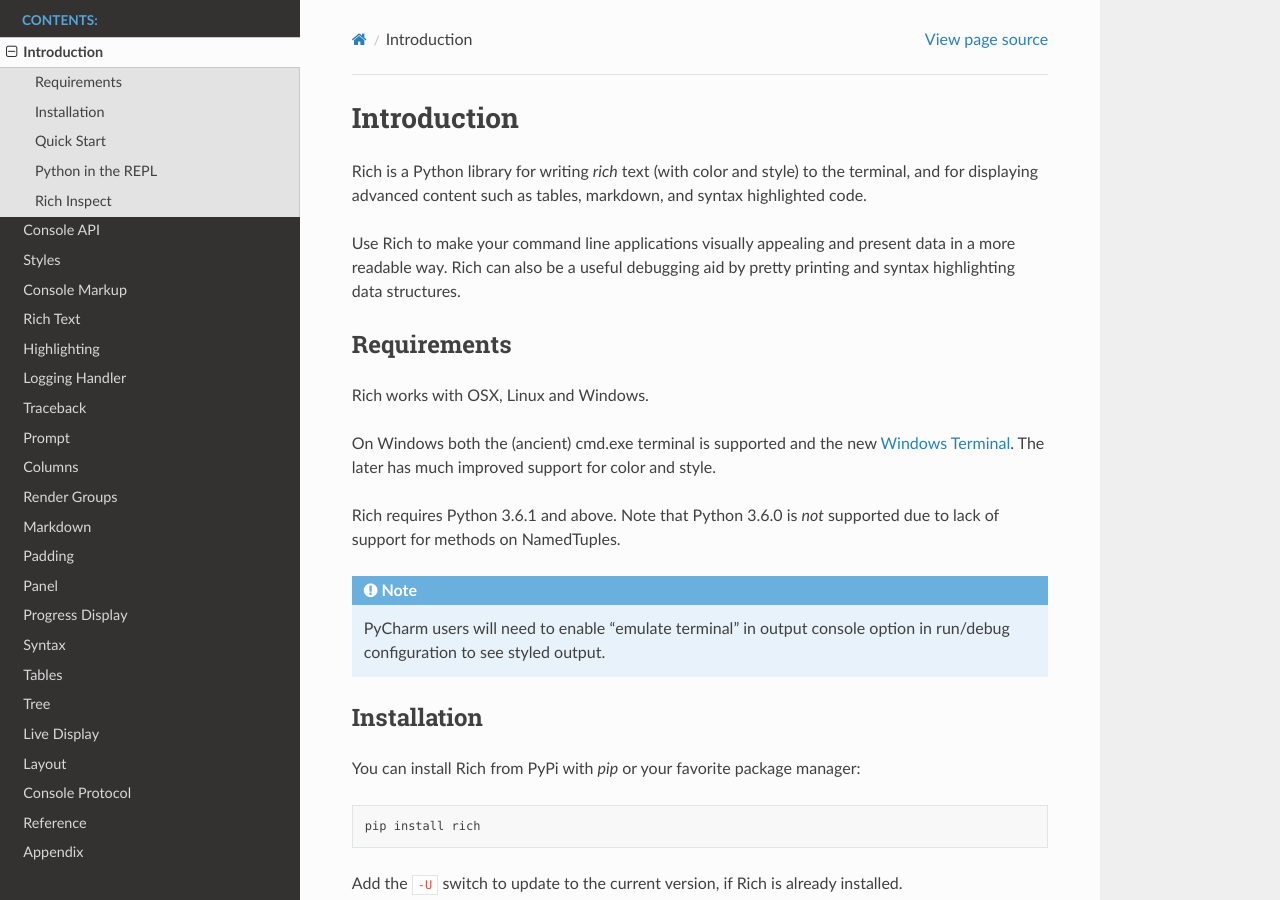
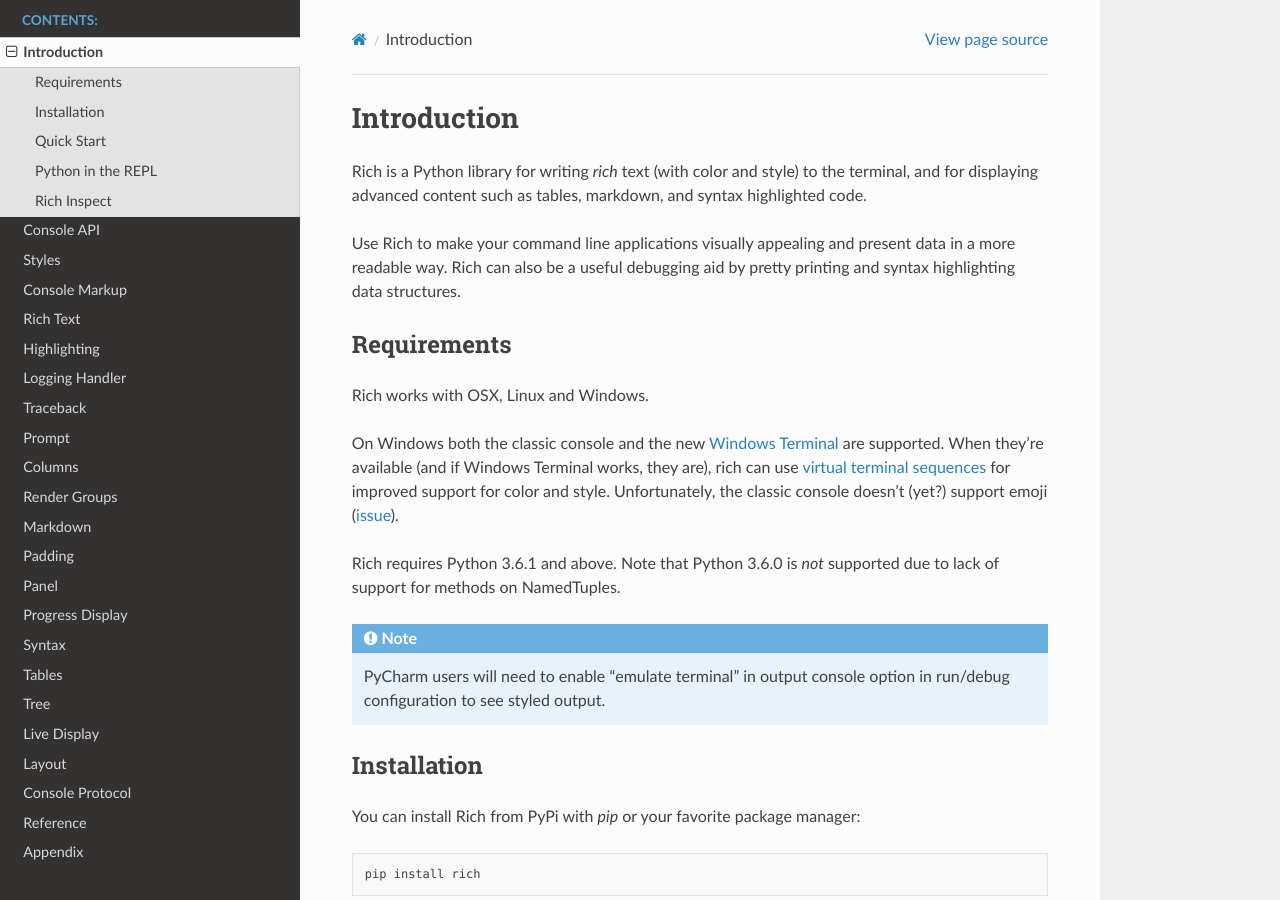
Before and after one commit to Textualize/rich, a Sphinx documentation site: the page built from docs/source/introduction.rst, in a window 1280 px wide and 900 px high. Built offline with Sphinx 7.4.7 and the Read the Docs theme 2.0.0, drawn with Linux system fonts in a browser that asks for light colours.

Commit message:
introduction.rst: Correct some Windows details
Rewrite to accommodate these facts:
1. The classic console UI has little to do with cmd.exe.
2. You don't need Windows Terminal to get virtual terminal sequences;
   they work just as well with the classic UI (as long as nobody turned on "legacy" mode).

```diff
--- a/docs/source/introduction.rst
+++ b/docs/source/introduction.rst
@@ -10,7 +10,7 @@
 
 Rich works with OSX, Linux and Windows.
 
-On Windows both the (ancient) cmd.exe terminal is supported and the new `Windows Terminal <https://github.com/microsoft/terminal/releases>`_. The later has much improved support for color and style.
+On Windows both the classic console and the new `Windows Terminal <https://github.com/microsoft/terminal>`_ are supported. When they're available (and if Windows Terminal works, they are), rich can use `virtual terminal sequences <https://docs.microsoft.com/en-us/windows/console/console-virtual-terminal-sequences>`_ for improved support for color and style. Unfortunately, the classic console doesn't (yet?) support emoji (`issue <https://github.com/Microsoft/Terminal/issues/190>`_).
 
 Rich requires Python 3.6.1 and above. Note that Python 3.6.0 is *not* supported due to lack of support for methods on NamedTuples.
 
```
